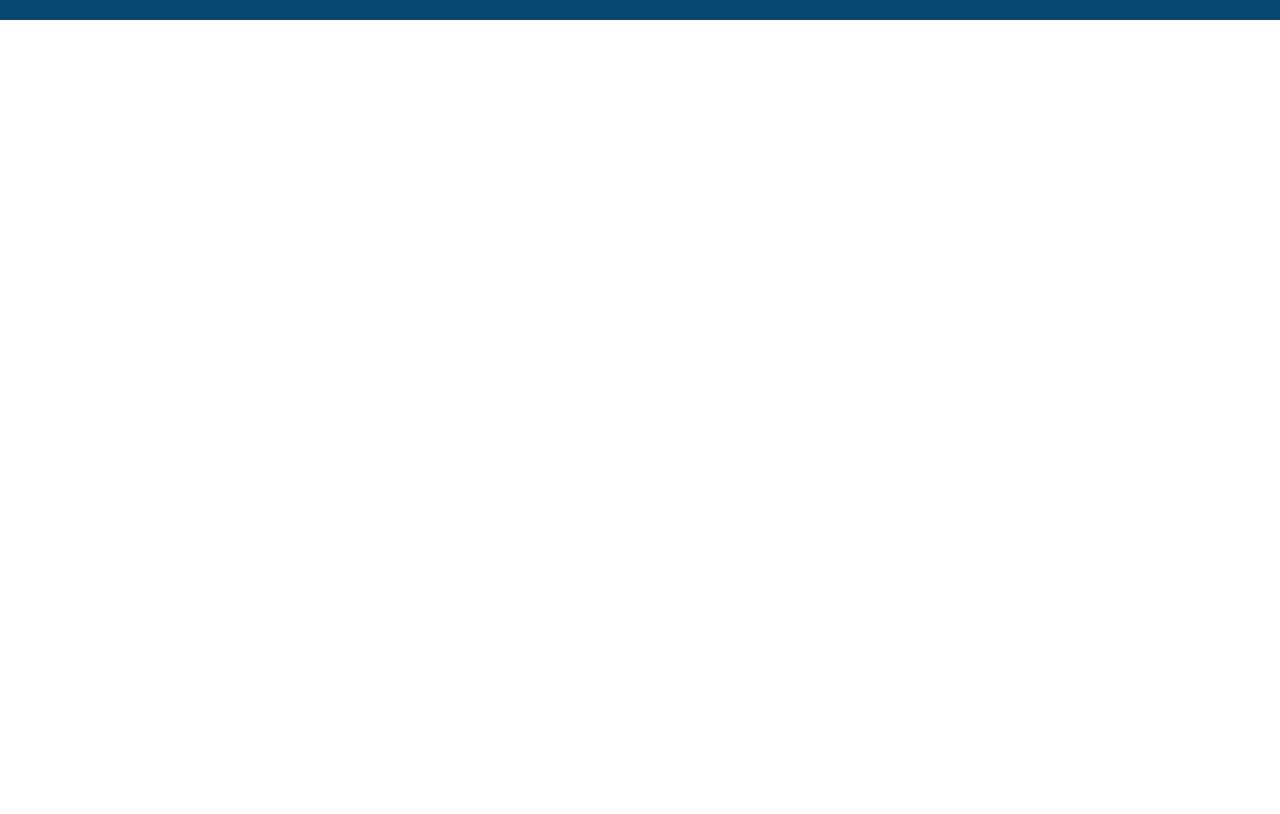
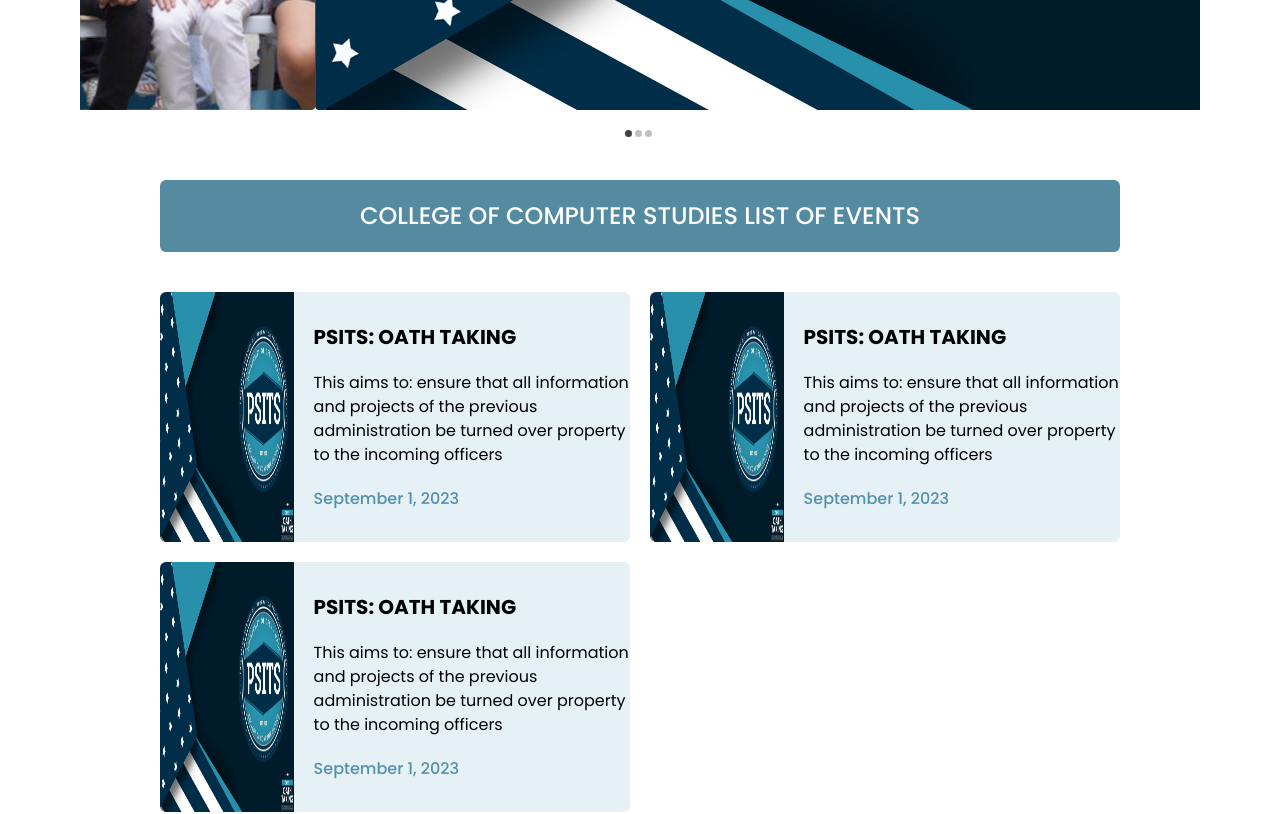
Before and after one commit to PSITS-UC-MAIN/PSITS-WEB, a React (Vite) app in the folder frontend/psits_frontend/: page /events in a window 1280 px wide. Shown: the part 780-1594 px from the top of the page. Before the commit the page ends 800 px from the top, so only its background shows below. Built offline with nearby package versions, Linux system fonts and the light colour scheme.

Commit message:
Added Events Page
Complies with the data models from the backend. Created two sections:
banner, list of events in an auto grid format.

```diff
--- a/frontend/psits_frontend/src/pages/Events.tsx
+++ b/frontend/psits_frontend/src/pages/Events.tsx
@@ -1,8 +1,74 @@
 import React from 'react'
+import Wrapper from '@/components/Wrapper'
+import { Slide } from 'react-slideshow-image'
+import { homeBannerImages } from '@/constants'
+import { psits_banner2 } from '@/assets'
+
+const dummyData = [
+    {
+        id: 1,
+        title: "PSITS: OATH TAKING",
+        creationDate: "August 24, 2023",
+        eventDate: "September 1, 2023",
+        photo_img_link: psits_banner2,
+        content: "This aims to:\nensure that all information and projects of the previous administration be turned over property to the incoming officers"
+    },
+    {
+        id: 2,
+        title: "PSITS: OATH TAKING",
+        creationDate: "August 24, 2023",
+        eventDate: "September 1, 2023",
+        photo_img_link: psits_banner2,
+        content: "This aims to:\nensure that all information and projects of the previous administration be turned over property to the incoming officers"
+    },
+    {
+        id: 3,
+        title: "PSITS: OATH TAKING",
+        creationDate: "August 24, 2023",
+        eventDate: "September 1, 2023",
+        photo_img_link: psits_banner2,
+        content: "This aims to:\nensure that all information and projects of the previous administration be turned over property to the incoming officers"
+    },
+]
 
 const Events = () => {
   return (
-    <div>Events</div>
+    <Wrapper title='PSITS | Events' className='mx-20'>
+        <div className="my-10">
+            <Slide indicators>
+                {homeBannerImages.map((slideImage)=> (
+                <div key={slideImage.name} className='flex items-center justify-center rounded h-[600px] bg-cover bg-center' style={{'backgroundImage': `url(${slideImage.banner})`}} />
+                ))}
+            </Slide>
+        </div>
+        <div className="flex flex-col gap-y-10 mx-20 mb-20">
+            <div className='text-2xl font-medium text-center text-white bg-[#548BA1] p-5 rounded-md'>
+                COLLEGE OF COMPUTER STUDIES LIST OF EVENTS
+            </div>
+            <div className="grid grid-rows-2 grid-flow-col gap-5">
+                {dummyData.map(item => (
+                    <div key={item.id}>
+                        <div className='flex flex-row bg-[#E6F1F5] text-black items-center rounded-md'>
+                            <div className='me-5'>
+                                <img className='h-[250px] rounded-s-md' src={item.photo_img_link} alt="Event Image" />
+                            </div>
+                            <div className='flex flex-col gap-y-5'>
+                                <div className='text-xl font-bold'>
+                                    {item.title}
+                                </div>
+                                <div className='text-base font-normal'>
+                                    {item.content}
+                                </div>
+                                <div className='text-base font-medium text-[#5390AB]'>
+                                    {item.eventDate}
+                                </div>
+                            </div>
+                        </div>
+                    </div>
+                ))}
+            </div>
+        </div>
+    </Wrapper>
   )
 }
 
--- a/frontend/psits_frontend/src/pages/Home.tsx
+++ b/frontend/psits_frontend/src/pages/Home.tsx
@@ -5,8 +5,8 @@ import 'react-slideshow-image/dist/styles.css';
 
 import Wrapper from '@/components/Wrapper';
 import { homeBannerImages } from '@/constants';
-import Announcement from '@/components/announcements/Announcement';
-import Event from '@/components/events/Event';
+import Announcement from '@/components/Announcements/Announcement';
+import Event from '@/components/Events/Event';
 
 interface Announcements {
   id: string;
```
Also changed, not shown: frontend/psits_frontend/src/constants/index.ts (line endings or trailing spaces).
